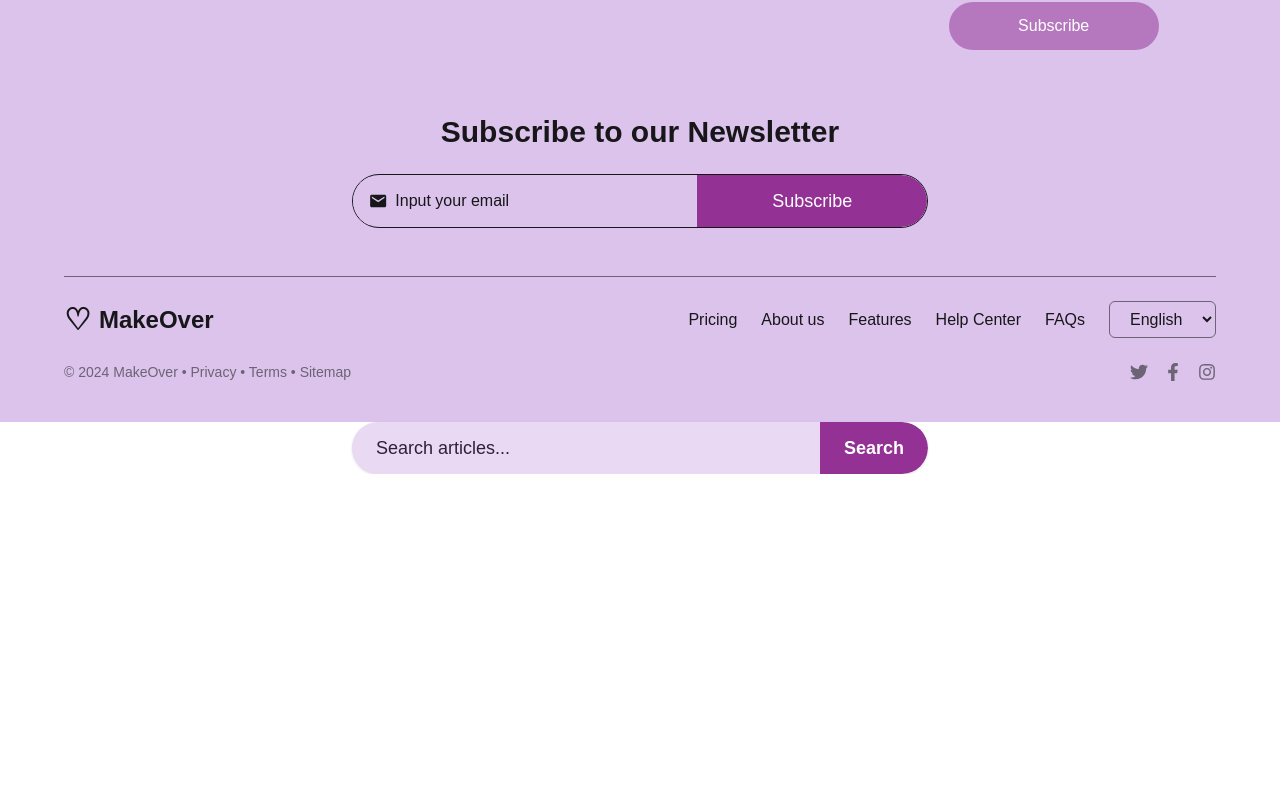
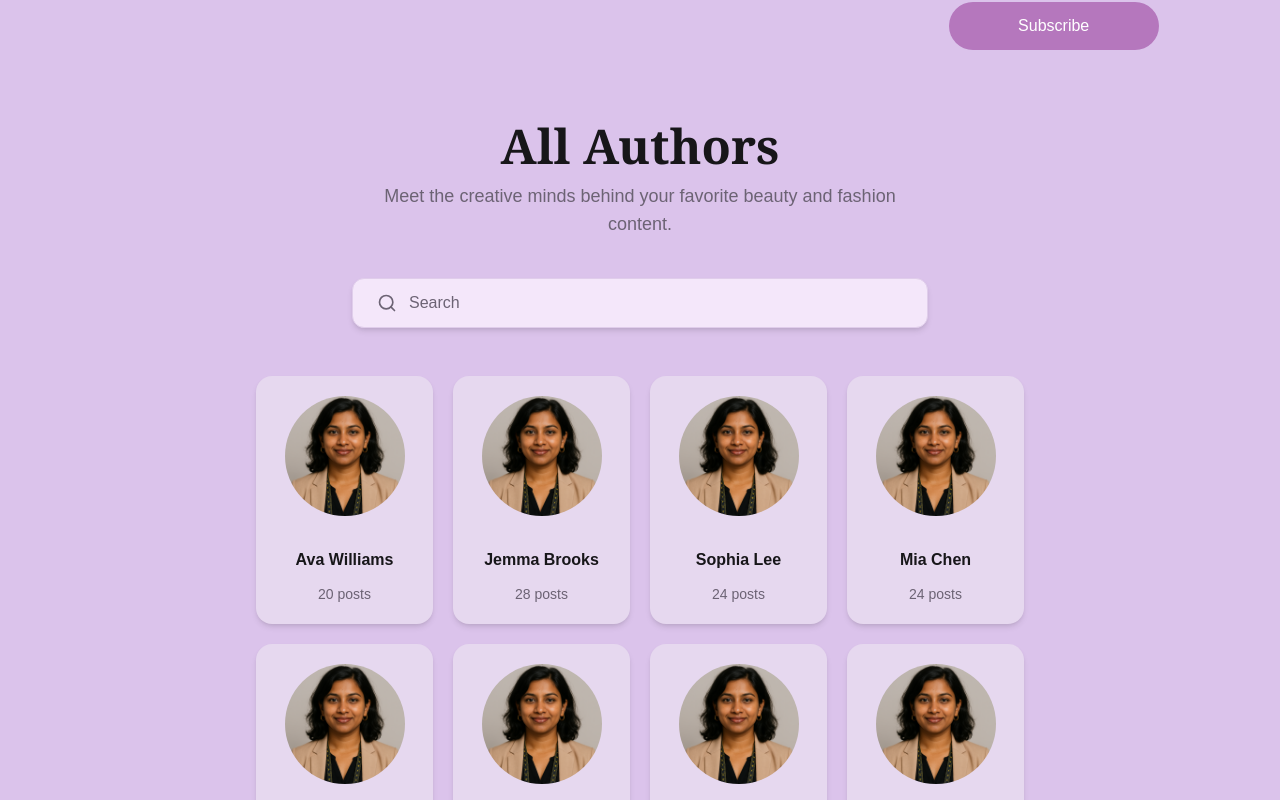
Before and after one commit to abhishekkrpandey17/MakeOver, a Next.js app in the folder client/: page / in a window 1280 px wide. Shown: the part 600-1400 px from the top of the page. Before the commit the page ends 1074 px from the top, so only its background shows below. Built offline with nearby package versions, Linux system fonts and the light colour scheme.

Commit message:
Feat:developed author section

```diff
--- /dev/null
+++ b/client/src/app/Components/AllAuthors.tsx
@@ -0,0 +1,112 @@
+'use client';
+
+import { useState } from 'react';
+import { motion } from 'framer-motion';
+import { FiSearch } from 'react-icons/fi';
+import Image from 'next/image';
+
+interface Author {
+  name: string;
+  posts: number;
+  image: string;
+}
+
+const authors: Author[] = [
+  { name: 'Ava Williams', posts: 20, image: '/images/author1.png' },
+  { name: 'Jemma Brooks', posts: 28, image: '/images/author1.png' },
+  { name: 'Sophia Lee', posts: 24, image: '/images/author1.png' },
+  { name: 'Mia Chen', posts: 24, image: '/images/author1.png' },
+  { name: 'David Kim', posts: 21, image: '/images/author1.png' },
+  { name: 'Lily Adams', posts: 19, image: '/images/author1.png' },
+  { name: 'Grace Brown', posts: 18, image: '/images/author1.png' },
+  { name: 'Emily Clark', posts: 22, image: '/images/author1.png' },
+  { name: 'Emily Clark', posts: 22, image: '/images/author1.png' },
+  { name: 'Emily Clark', posts: 22, image: '/images/author1.png' },
+];
+
+const AllAuthors = () => {
+  const [query, setQuery] = useState('');
+
+  const filtered = authors.filter((a) =>
+    a.name.toLowerCase().includes(query.toLowerCase())
+  );
+
+  return (
+    <main className="min-h-screen bg-[#dbc3eb] py-12 px-4">
+      {/* Header */}
+      <motion.div
+        initial={{ opacity: 0, y: 20 }}
+        animate={{ opacity: 1, y: 0 }}
+        transition={{ duration: 0.6 }}
+        className="text-center mb-10"
+      >
+        <h1 className="text-5xl font-serif font-bold text-[#171619] mb-3">
+          All Authors
+        </h1>
+        <p className="text-[#6c6374] text-lg max-w-xl mx-auto">
+          Meet the creative minds behind your favorite beauty and fashion content.
+        </p>
+      </motion.div>
+
+      {/* Search Bar */}
+      <motion.div
+        initial={{ opacity: 0, y: 20 }}
+        animate={{ opacity: 1, y: 0 }}
+        transition={{ delay: 0.2 }}
+        className="max-w-xl mx-auto mb-12"
+      >
+        <div className="flex items-center bg-[#f4e7fa] rounded-xl px-6 py-3 shadow-md border border-[#e0cdeb]">
+          <FiSearch className="text-xl text-[#6c6374] mr-3" />
+          <input
+            type="text"
+            placeholder="Search"
+            value={query}
+            onChange={(e) => setQuery(e.target.value)}
+            className="bg-transparent flex-grow outline-none text-[#171619] placeholder-[#6c6374] text-base"
+          />
+        </div>
+      </motion.div>
+
+      {/* Author Grid */}
+      <motion.div
+        initial="hidden"
+        animate="visible"
+        variants={{
+          hidden: {},
+          visible: {
+            transition: {
+              staggerChildren: 0.1,
+            },
+          },
+        }}
+        className="grid grid-cols-2 sm:grid-cols-3 md:grid-cols-4 gap-5 max-w-3xl mx-auto"
+      >
+        {filtered.map((author, index) => (
+          <motion.div
+            key={index}
+            variants={{
+              hidden: { opacity: 0, y: 20 },
+              visible: { opacity: 1, y: 0 },
+            }}
+            className="bg-[#e6d8ef] rounded-2xl shadow-md p-5 text-center hover:shadow-lg transition-shadow"
+          >
+            <div className="w-30 h-30 mx-auto mb-3 relative rounded-full overflow-hidden">
+              <Image
+                src={author.image}
+                alt={author.name}
+                fill
+                className="object-cover"
+              />
+            </div>
+            <p className="font-semibold text-[#171619] text-base mt-[4vmin]">
+              {author.name}
+            </p>
+            <p className="text-sm text-[#6c6374] mt-[1.5vmin]">{author.posts} posts</p>
+          </motion.div>
+        ))}
+      </motion.div>
+    </main>
+  );
+};
+
+export default AllAuthors;
--- a/client/src/app/page.tsx
+++ b/client/src/app/page.tsx
@@ -1,3 +1,4 @@
+import AllAuthors from "./Components/AllAuthors";
 import ChooseByTopic from "./Components/ChooseByTopic";
 import Footer from "./Components/Footer";
 import Header from "./Components/Header";
@@ -16,6 +17,8 @@ export default function Home() {
         <TopAuthors/>
       </div>
 
+      <AllAuthors/>
+
       <Footer/>
       <SearchBar/>
 
```
